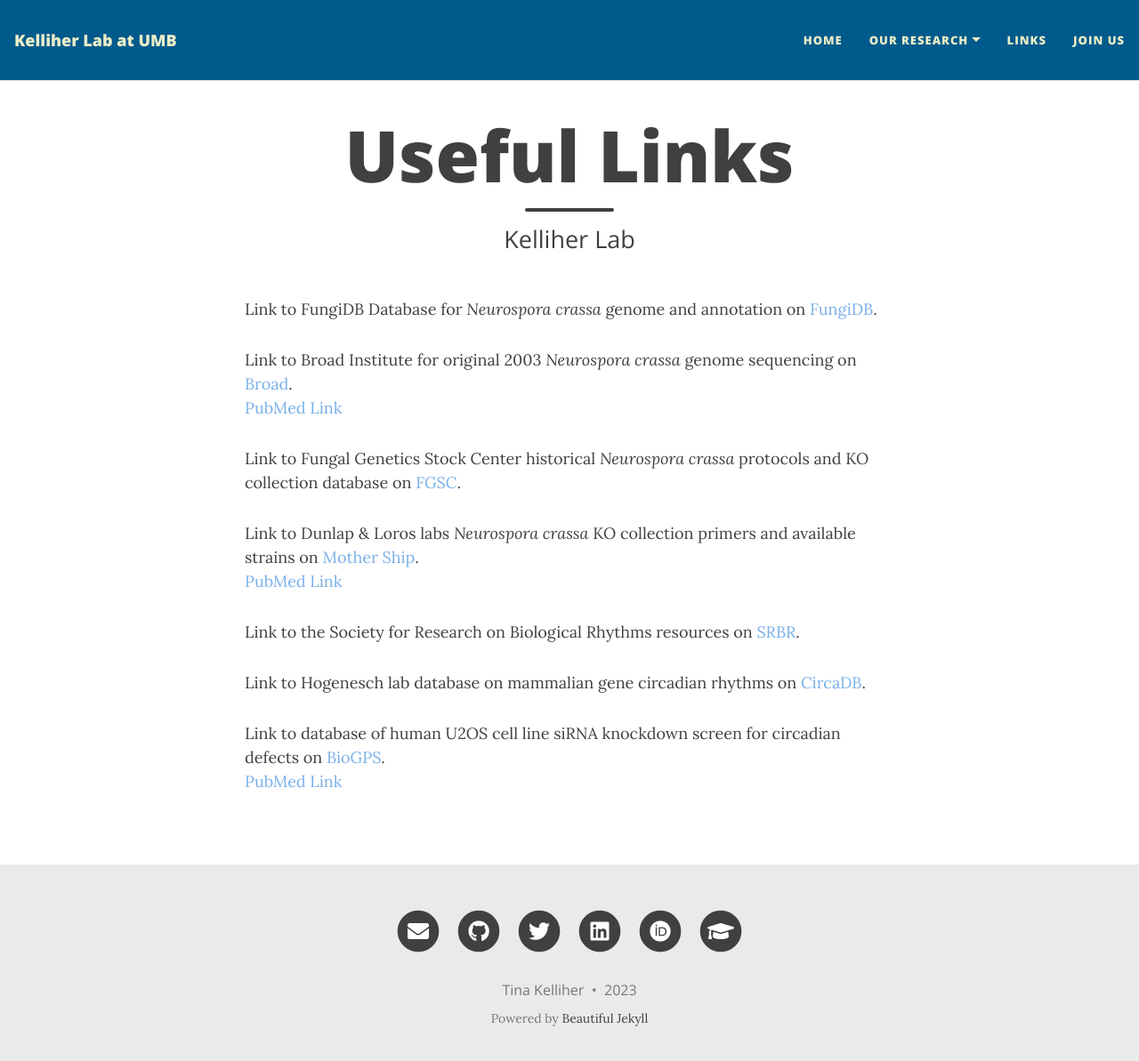
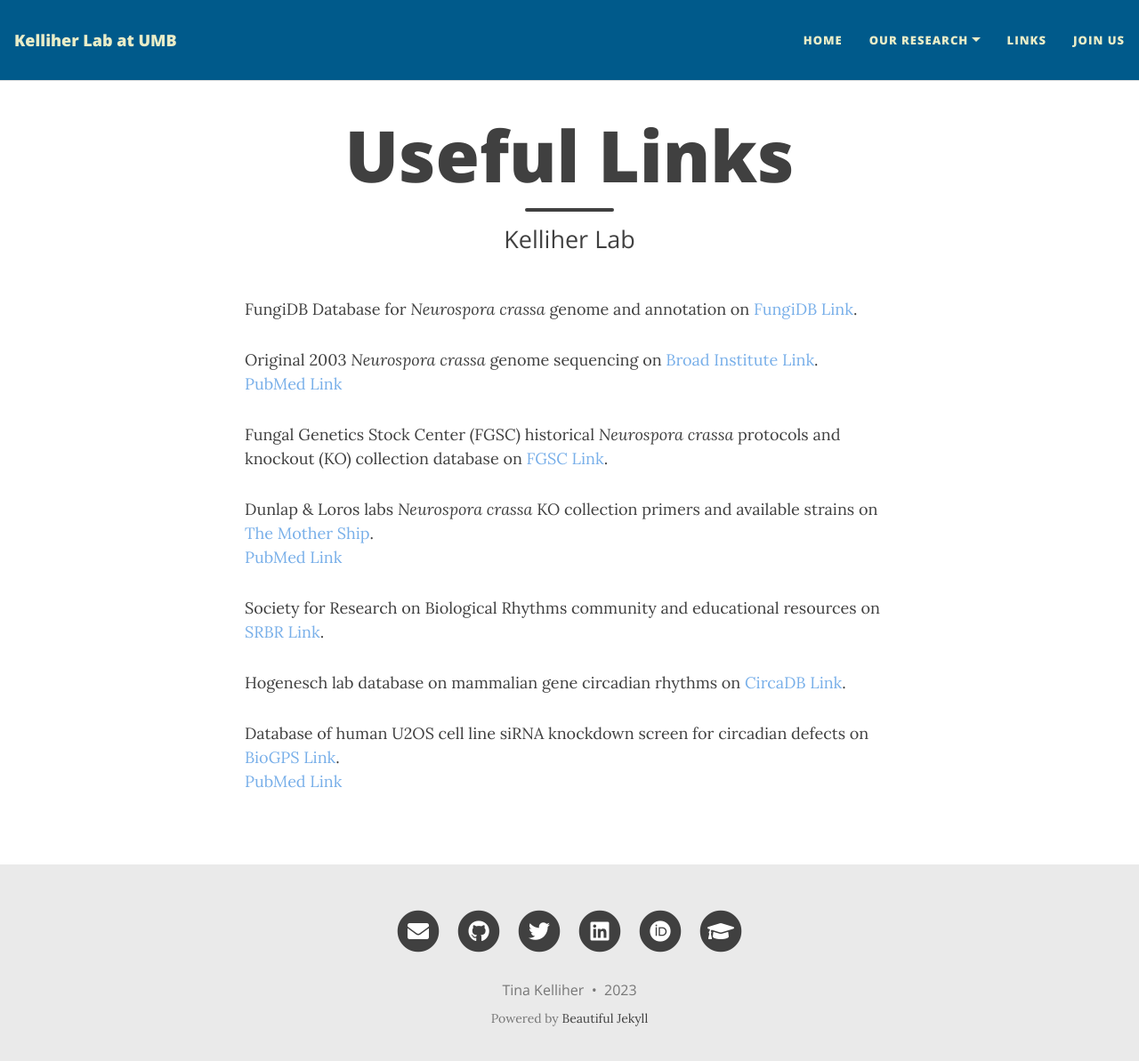
Before and after one commit to cmk35/cmk35.github.io, a Jekyll site: the page built from useful_links.md, in a window 1280 px wide and 1206 px high. Shown: the top 1193 px of the window at 89% size. Built offline with Jekyll 4.4.1, drawn with Linux system fonts in a browser that asks for light colours; nearby versions of some CDN libraries.

Commit message:
Update useful_links.md

```diff
--- a/useful_links.md
+++ b/useful_links.md
@@ -4,26 +4,26 @@ title: Useful Links
 subtitle: Kelliher Lab
 ---
 
-Link to FungiDB Database for <em>Neurospora crassa</em> genome and annotation on <a href="https://fungidb.org/" target="_blank">FungiDB</a>.
+FungiDB Database for <em>Neurospora crassa</em> genome and annotation on <a href="https://fungidb.org/" target="_blank">FungiDB Link</a>.
 <br />
 
-Link to Broad Institute for original 2003 <em>Neurospora crassa</em> genome sequencing on <a href="https://www.broadinstitute.org/fungal-genome-initiative/neurospora-crassa-genome-project" target="_blank">Broad</a>.\\
+Original 2003 <em>Neurospora crassa</em> genome sequencing on <a href="https://www.broadinstitute.org/fungal-genome-initiative/neurospora-crassa-genome-project" target="_blank">Broad Institute Link</a>.\\
 <a href="https://pubmed.ncbi.nlm.nih.gov/12712197/" target="_blank">PubMed Link</a>
 <br />
 
-Link to Fungal Genetics Stock Center historical <em>Neurospora crassa</em> protocols and KO collection database on <a href="https://www.fgsc.net/Neurospora/neurospora.html" target="_blank">FGSC</a>.
+Fungal Genetics Stock Center (FGSC) historical <em>Neurospora crassa</em> protocols and knockout (KO) collection database on <a href="https://www.fgsc.net/Neurospora/neurospora.html" target="_blank">FGSC Link</a>.
 <br />
 
-Link to Dunlap & Loros labs <em>Neurospora crassa</em> KO collection primers and available strains on <a href="https://geiselmed.dartmouth.edu/dunlaploros/genome/" target="_blank">Mother Ship</a>.\\
+Dunlap & Loros labs <em>Neurospora crassa</em> KO collection primers and available strains on <a href="https://geiselmed.dartmouth.edu/dunlaploros/genome/" target="_blank">The Mother Ship</a>.\\
 <a href="https://pubmed.ncbi.nlm.nih.gov/16801547/" target="_blank">PubMed Link</a>
 <br />
 
-Link to the Society for Research on Biological Rhythms resources on <a href="https://srbr.org/" target="_blank">SRBR</a>.
+Society for Research on Biological Rhythms community and educational resources on <a href="https://srbr.org/" target="_blank">SRBR Link</a>.
 <br />
 
-Link to Hogenesch lab database on mammalian gene circadian rhythms on <a href="http://circadb.hogeneschlab.org/" target="_blank">CircaDB</a>.
+Hogenesch lab database on mammalian gene circadian rhythms on <a href="http://circadb.hogeneschlab.org/" target="_blank">CircaDB Link</a>.
 <br />
 
-Link to database of human U2OS cell line siRNA knockdown screen for circadian defects on <a href="http://biogps.org/circadian" target="_blank">BioGPS</a>.\\
+Database of human U2OS cell line siRNA knockdown screen for circadian defects on <a href="http://biogps.org/circadian" target="_blank">BioGPS Link</a>.\\
 <a href="https://pubmed.ncbi.nlm.nih.gov/19765810/" target="_blank">PubMed Link</a>
 <br />
```
